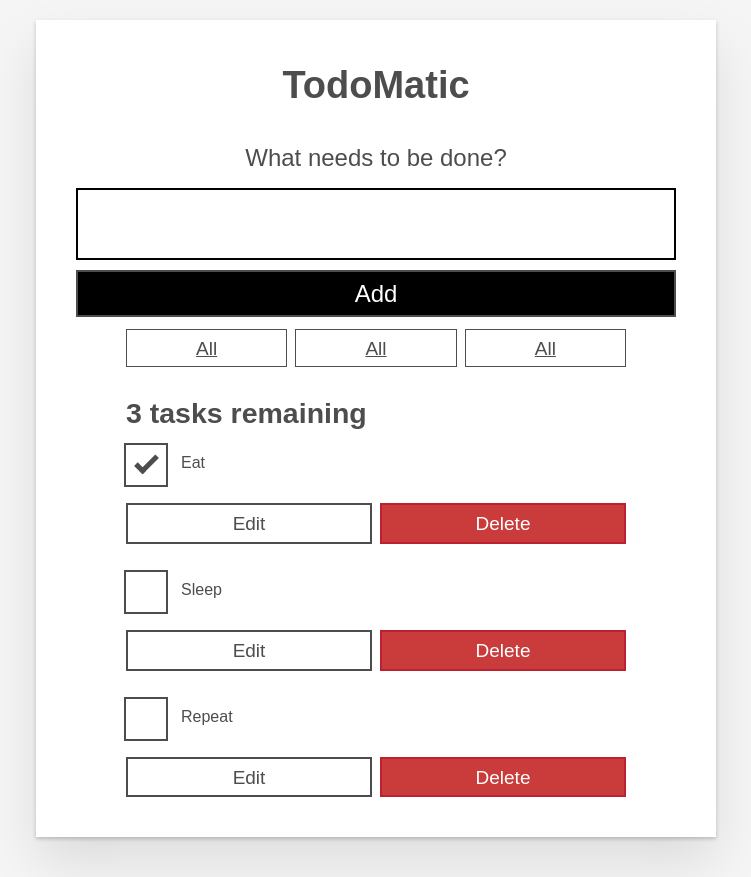
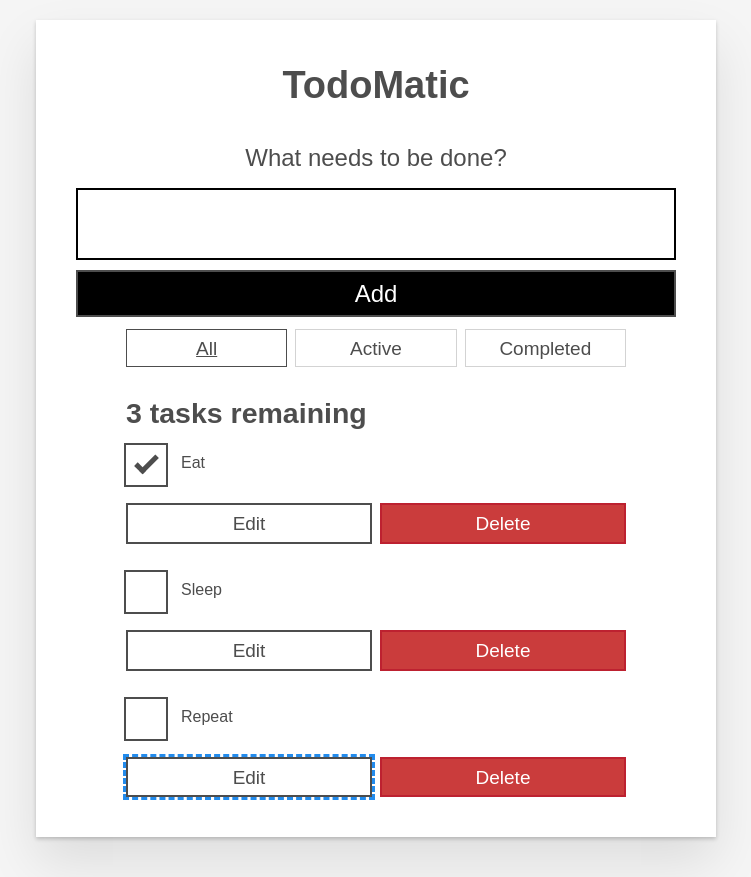
Before and after one commit to rtadmin06/moz-todo-react, a React (Create React App) app: page / in a window 1280 px wide. Shown: the whole page, without its empty margins (264-1015 px from the left). Built offline with nearby package versions, Linux system fonts and the light colour scheme.

Commit message:
gong neng wan cheng

```diff
--- a/src/App.js
+++ b/src/App.js
@@ -5,10 +5,29 @@
 import { useState } from "react";
 import { nanoid } from "nanoid";
 
+const FILTER_MAP = {
+  All: () => true,
+  Active: (task) => !task.completed,
+  Completed: (task) => task.completed,
+};
+const FILTER_NAMES = Object.keys(FILTER_MAP);
+
 
 
 function App(props) {
   const [tasks, setTasks] = useState(props.tasks);
+  const [filter, setFilter] = useState("All");
+  const filterList = FILTER_NAMES.map((name) => (
+    <FilterButton
+      key={name}
+      name={name}
+      isPressed={name === filter}
+      setFilter={setFilter}
+    />
+  ));
+
+
+
 
   function addTask(name) {
     const newTask = { id: `todo-${nanoid()}`, name, completed: false };
@@ -16,13 +35,27 @@
     setTasks([...tasks, newTask]);
   }
 
+  function editTask(id, newName) {
+    const editedTaskList = tasks.map((task) => {
+      // if this task has the same ID as the edited task
+      if (id === task.id) {
+        // Copy the task and update its name
+        return { ...task, name: newName };
+      }
+      // Return the original task if it's not the edited task
+      return task;
+    });
+    setTasks(editedTaskList);
+  }
+
+
   function toggleTaskCompleted(id) {
     const updatedTasks = tasks.map((task) => {
       // if this task has the same ID as the edited task
       if (id === task.id) {
         // use object spread to make a new object
         // whose `completed` prop has been inverted
-        const newTask ={ ...task, completed: !task.completed };
+        const newTask = { ...task, completed: !task.completed };
         console.log(newTask);
         return newTask;
       }
@@ -37,14 +70,19 @@
   }
 
 
-  const taskList = tasks?.map((task) => (
+
+
+  const taskList = tasks.filter(FILTER_MAP[filter]).map((task) => (
       <Todo
+
         id={task.id}
         name={task.name}
         completed={task.completed}
         key={task.id}
         toggleTaskCompleted={toggleTaskCompleted}
         deleteTask={deleteTask}
+        editTask={editTask}
+
       />
     ));
 
@@ -58,9 +96,7 @@
       <Form onSubmit={addTask} />
 
       <div className="filters btn-group stack-exception">
-        <FilterButton />
-        <FilterButton />
-        <FilterButton />
+        {filterList}
       </div>
       <h2 id="list-heading">{headingText}</h2>
 
--- a/src/components/FilterButton.js
+++ b/src/components/FilterButton.js
@@ -2,9 +2,14 @@
 
 function FilterButton(props) {
   return (
-    <button type="button" className="btn toggle-btn" aria-pressed="true">
+    <button
+      type="button"
+      className="btn toggle-btn"
+      aria-pressed={props.isPressed}
+      onClick={() => props.setFilter(props.name)}>
+
       <span className="visually-hidden">Show </span>
-      <span>all </span>
+      <span>{props.name}</span>
       <span className="visually-hidden"> tasks</span>
     </button>
   );
--- a/src/components/Todo.js
+++ b/src/components/Todo.js
@@ -1,20 +1,86 @@
+import { useEffect, useRef, useState } from "react";
+
+
+
 export default function Todo(props) {
-    return (
-        <li className="todo stack-small">
+    const [isEditing, setEditing] = useState(false);
+    const [newName, setNewName] = useState("");
+    const editFieldRef = useRef(null);
+    const editButtonRef = useRef(null);
+
+    useEffect(() => {
+        if (isEditing) {
+            editFieldRef.current.focus();
+        } else {
+            editButtonRef.current.focus();
+        }
+    }, [isEditing]);
+
+
+
+
+
+    function handleChange(e) {
+        setNewName(e.target.value);
+    }
+
+    function handleSubmit(e) {
+        e.preventDefault();
+        props.editTask(props.id, newName);
+        setNewName("");
+        setEditing(false);
+    }
+
+
+
+    const editingTemplate = (
+        <form className="stack-small" onSubmit={handleSubmit}>
+            <div className="form-group">
+                <label className="todo-label" htmlFor={props.id}>
+                    New name for {props.name}
+                </label>
+                <input
+                    id={props.id}
+                    className="todo-text"
+                    type="text"
+                    value={newName}
+                    onChange={handleChange}
+                    ref={editFieldRef} />
+            </div>
+            <div className="btn-group">
+                <button
+                    type="button"
+                    className="btn todo-cancel"
+                    onClick={() => setEditing(false)}>
+                    Cancel
+                    <span className="visually-hidden">renaming {props.name}</span>
+                </button>
+                <button type="submit" className="btn btn__primary todo-edit">
+                    Save
+                    <span className="visually-hidden">new name for {props.name}</span>
+                </button>
+            </div>
+        </form>
+    );
+    const viewTemplate = (
+        <div className="stack-small">
             <div className="c-cb">
-                <input id={props.id}
+                <input
+                    id={props.id}
                     type="checkbox"
                     defaultChecked={props.completed}
                     onChange={() => props.toggleTaskCompleted(props.id)}
                 />
-
                 <label className="todo-label" htmlFor={props.id}>
                     {props.name}
                 </label>
             </div>
-
             <div className="btn-group">
-                <button type="button" className="btn">
+                <button
+                    type="button"
+                    className="btn"
+                    onClick={() => setEditing(true)}
+                    ref={editButtonRef}>
                     Edit <span className="visually-hidden">{props.name}</span>
                 </button>
                 <button
@@ -24,6 +90,10 @@
                     Delete <span className="visually-hidden">{props.name}</span>
                 </button>
             </div>
-        </li>
+        </div>
     );
+
+
+    return <li className="todo">{isEditing ? editingTemplate : viewTemplate}</li>;
+
 }
```
Lines whose indentation alone changed are shown as unchanged.
